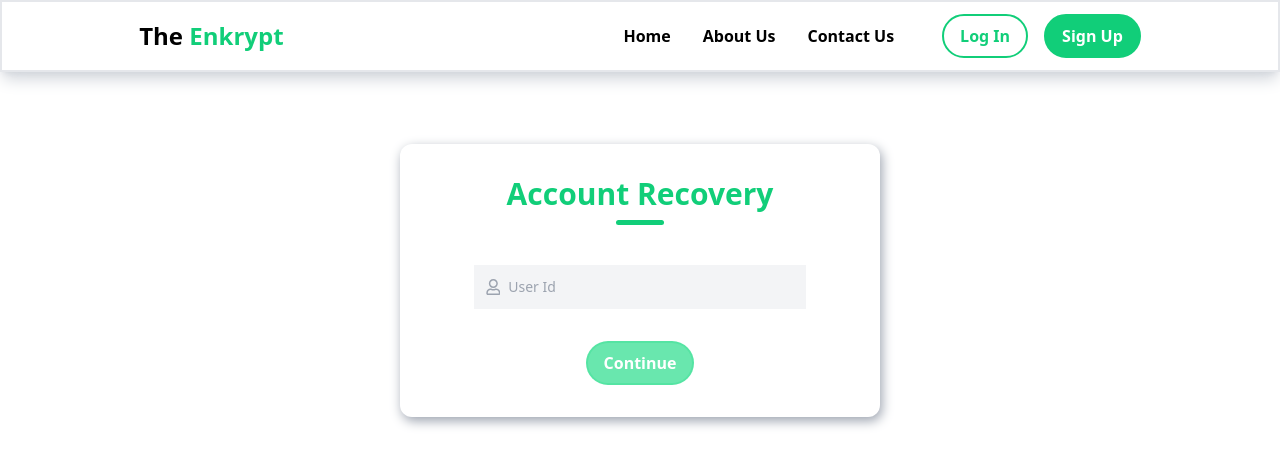
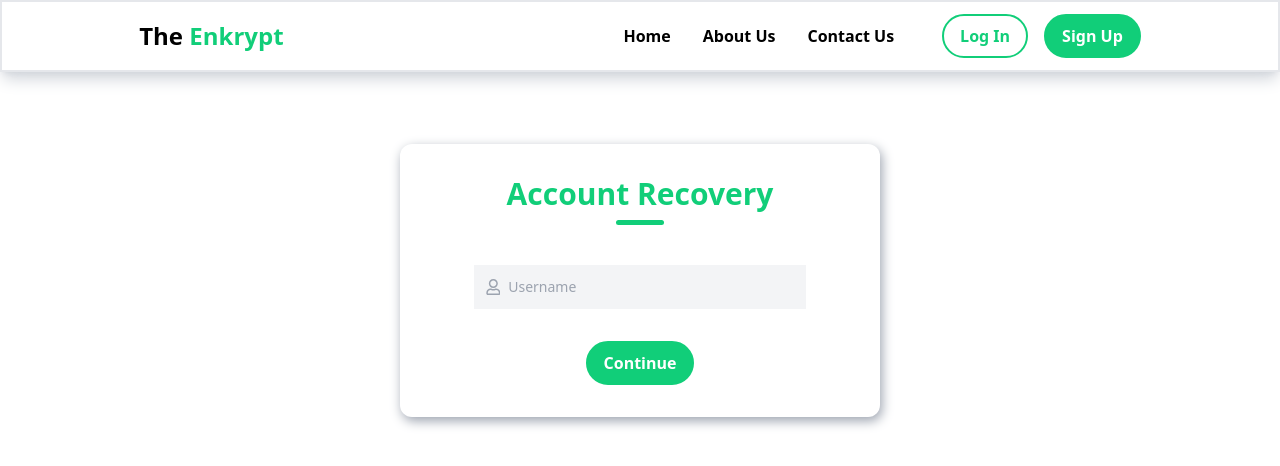
Before and after one commit to EnK-r-yPT/Front-End, a React (Create React App) app: page /accountrecovery in a window 1280 px wide. Shown: the top 466 px of the page. Built offline with nearby package versions, Linux system fonts and the light colour scheme.

Commit message:
refactored account recovery input

```diff
--- a/src/components/AccountRecoverry/FirstForm.component.jsx
+++ b/src/components/AccountRecoverry/FirstForm.component.jsx
@@ -1,59 +1,25 @@
-import React, { useEffect } from "react";
-import { twMerge } from "tailwind-merge";
-import useInput from "../../hooks/useInput.hook";
-
-import { FaRegUser } from "react-icons/fa";
+import React, { useEffect, useState } from "react";
+import Input from "../Inputs/Input.component";
 
 const FirstForm = ({ formData, setFormData, setIsFormValid }) => {
-  const {
-    value: enteredUserId,
-    isValid: enteredUserIdIsValid,
-    hasError: userIdInputHasError,
-    valueChangeHandler: userIdChangeHandler,
-    inputBlurHandler: userIdBlurHandler,
-  } = useInput((value) => value.trim() !== "", formData, setFormData, "userId");
+  const [isInputValid, setIsInputValid] = useState({
+    username: false,
+  });
 
   useEffect(() => {
-    if (enteredUserIdIsValid) {
-      setIsFormValid(true);
-    } else {
-      setIsFormValid(false);
-    }
-  },[enteredUserIdIsValid,setIsFormValid]);
-
-  const invalidInput = "bg-red-100";
-
-  const invalidContainer = " border border-red-400 bg-red-100 py-[0.6rem]";
+    setIsFormValid(isInputValid);
+  }, [isInputValid, setIsFormValid]);
 
   return (
     <div className="flex flex-col gap-4 mt-10">
-      <div>
-        <div
-          className={twMerge(
-            `flex items-center bg-gray-100 px-2 py-3`,
-            `${userIdInputHasError ? invalidContainer : ""}`
-          )}
-        >
-          <FaRegUser className="text-gray-400  mx-1" />
-          <input
-            name="userId"
-            className={twMerge(
-              ` bg-gray-100 ml-1 outline-none text-gray-500 text-sm w-full`,
-              `${userIdInputHasError ? invalidInput : ""}`
-            )}
-            type="text"
-            placeholder="User Id"
-            onChange={userIdChangeHandler}
-            onBlur={userIdBlurHandler}
-            value={enteredUserId}
-          />
-        </div>
-        {userIdInputHasError && (
-          <p className="text-red-400 text-sm text-left py-1">
-            User Id must not be empty.
-          </p>
-        )}
-      </div>
+      <Input
+        setFormData={setFormData}
+        formData={formData}
+        inputFieldName="Username"
+        type="text"
+        isInputValid={isInputValid}
+        setIsInputValid={setIsInputValid}
+      />
     </div>
   );
 };
--- a/src/components/AccountRecoverry/SecondForm.component.jsx
+++ b/src/components/AccountRecoverry/SecondForm.component.jsx
@@ -1,10 +1,6 @@
-import React, { useEffect, useMemo } from "react";
-import { twMerge } from "tailwind-merge";
-import useInput from "../../hooks/useInput.hook";
-
-import { RiLockPasswordLine } from "react-icons/ri";
-
+import React, { useEffect, useMemo, useState } from "react";
 import { debounce } from "lodash";
+import Input from "../Inputs/Input.component";
 
 const SecondForm = ({
   formData,
@@ -12,72 +8,43 @@ const SecondForm = ({
   setIsFormValid,
   sendRequestForOTPHandler,
 }) => {
-  const {
-    value: enteredOtp,
-    isValid: enteredOtpIsValid,
-    hasError: otpInputHasError,
-    valueChangeHandler: otpChangeHandler,
-    inputBlurHandler: otpBlurHandler,
-  } = useInput((value) => value.trim() !== "", formData, setFormData, "otp");
+  const [isInputValid, setIsInputValid] = useState({
+    otp: false,
+  });
 
   useEffect(() => {
-    if (enteredOtpIsValid) {
-      setIsFormValid(true);
-    } else {
-      setIsFormValid(false);
-    }
-  }, [enteredOtpIsValid, setIsFormValid]);
+    setIsFormValid(isInputValid)
+  }, [isInputValid, setIsFormValid]);
 
-  const deb = useMemo(() => debounce(() => sendRequestForOTPHandler(), 5000),[sendRequestForOTPHandler]);
+  const deb = useMemo(
+    () => debounce(() => sendRequestForOTPHandler(), 5000),
+    [sendRequestForOTPHandler]
+  );
 
   const onResendHandler = () => {
     deb();
   };
 
-  const invalidInput = "bg-red-100";
-
-  const invalidContainer = " border border-red-400 bg-red-100 py-[0.6rem]";
-
   return (
     <div className="flex flex-col gap-4 mt-10">
       <div>
-        <div>
         <h3 className="text-sm text-gray-400 mb-4 ">
-            One Time Password (OTP) has been sent to your registered email
-            address{" "}
+          One Time Password (OTP) has been sent to your registered email address{" "}
           <span className="text-[color:var(--color-primary)]">
             vic...@gmail.com
           </span>
         </h3>
       </div>
-        <div
-          className={twMerge(
-            `flex items-center bg-gray-100 px-2 py-3`,
-            `${otpInputHasError ? invalidContainer : ""}`
-          )}
-        >
-          <RiLockPasswordLine className="text-gray-400  mx-1 text-xl" />
-          <input
-            name="userId"
-            className={twMerge(
-              ` bg-gray-100 ml-1 outline-none text-gray-500 text-sm w-full`,
-              `${otpInputHasError ? invalidInput : ""}`
-            )}
+
+      <Input
+        formData={formData}
+        setFormData={setFormData}
         type="number"
-            placeholder="Enter OTP"
-            minLength="6"
-            maxLength="6"
-            onChange={otpChangeHandler}
-            onBlur={otpBlurHandler}
-            value={enteredOtp}
+        inputFieldName="OTP"
+        isInputValid={isInputValid}
+        setIsInputValid={setIsInputValid}
       />
-        </div>
-        {otpInputHasError && (
-          <p className="text-red-400 text-sm text-left py-1">
-            OTP must not be empty.
-          </p>
-        )}
-      </div>
+
       <div className="flex gap-2 items-center justify-center">
         <h3 className="text-sm text-gray-400">Didn't recieve the OTP ?</h3>
         <button
--- a/src/components/Inputs/CategorySelect.cpmponent.jsx
+++ b/src/components/Inputs/CategoryInput.cpmponent.jsx
@@ -8,7 +8,7 @@ let dummyCategories = ["Cat", "Dog", "Lion", "Wolf", "Tiger"];
 const Url =
   "https://react-prac-bc8db-default-rtdb.asia-southeast1.firebasedatabase.app/Categories.json";
 
-const CategorySelect = ({
+const CategoryInput = ({
   formData,
   setFormData,
   isInputValid,
@@ -87,4 +87,4 @@ const CategorySelect = ({
   );
 };
 
-export default CategorySelect;
+export default CategoryInput;
--- a/src/components/Inputs/Input.component.jsx
+++ b/src/components/Inputs/Input.component.jsx
@@ -4,6 +4,7 @@ import useInput from "../../hooks/useInput.hook";
 
 import { FaRegEnvelope, FaRegUser } from "react-icons/fa";
 import { BsKeyboard } from "react-icons/bs";
+import { RiLockPasswordLine } from "react-icons/ri";
 
 const inputValidationFunctions = (inputName) => {
   if (inputName.toLowerCase() === "email") {
@@ -40,7 +41,7 @@ const Input = ({
         [inputFieldName.toLowerCase()]: enteredValueIsValid,
       };
     });
-  }, [enteredValueIsValid,inputFieldName,setIsInputValid]);
+  }, [enteredValueIsValid, inputFieldName, setIsInputValid]);
 
   let icon = <BsKeyboard className="text-gray-400 text-xl  mx-1" />,
     message = "Enter details correctly";
@@ -51,6 +52,9 @@ const Input = ({
   } else if (inputFieldName.toLowerCase() === "email") {
     icon = <FaRegEnvelope className="text-gray-400 text-lg  mx-1" />;
     message = "Please enter a valid email.";
+  } else if (inputFieldName.toLowerCase() === "otp") {
+    icon = <RiLockPasswordLine className="text-gray-400  mx-1 text-xl" />;
+    message = "OTP must not be empty.";
   }
 
   const invalidInput = "bg-red-100";
--- a/src/components/SignUp /SingUpInfo.component.jsx
+++ b/src/components/SignUp /SingUpInfo.component.jsx
@@ -1,5 +1,5 @@
 import React, { useEffect, useState } from "react";
-import CategorySelect from "../Inputs/CategorySelect.cpmponent";
+import CategoryInput from "../Inputs/CategoryInput.cpmponent";
 import Input from "../Inputs/Input.component";
 
 const SingUpInfo = ({ formData, setFormData, setIsFormValid }) => {
@@ -41,7 +41,7 @@ const SingUpInfo = ({ formData, setFormData, setIsFormValid }) => {
         isInputValid={isInputValid}
       />
 
-      <CategorySelect setFormData={setFormData} formData={formData} setIsInputValid={setIsInputValid} isInputValid={isInputValid} />
+      <CategoryInput setFormData={setFormData} formData={formData} setIsInputValid={setIsInputValid} isInputValid={isInputValid} />
     </div>
   );
 };
--- a/src/pages/AccountRecovery.page.jsx
+++ b/src/pages/AccountRecovery.page.jsx
@@ -9,7 +9,7 @@ const AccountRecovery = () => {
   const [step, setStep] = useState(false);
   const [isFormValid, setIsFormValid] = useState(false);
   const [formData, setFormData] = useState({
-    userId: "",
+    username: "",
     otp: "",
   });
 
```
Lines whose indentation alone changed are shown as unchanged.
